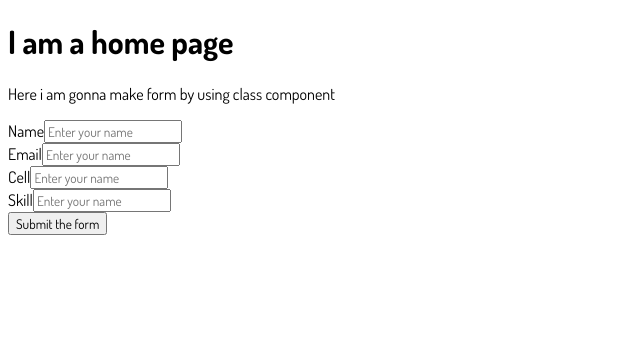
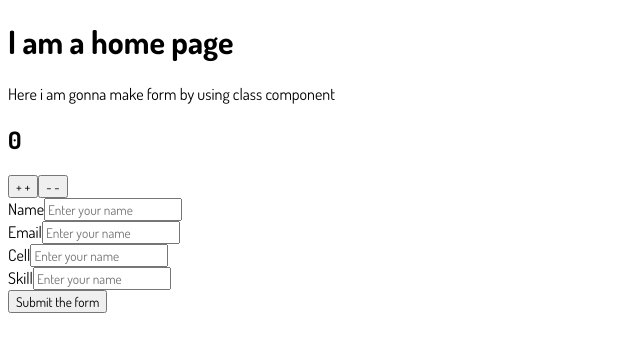
Before and after one commit to topujss/react-todo, a React (Create React App) app: page / in a window 1280 px wide. Shown: the top 352 px of the page, without its empty margins (0-640 px from the left). Built offline with nearby package versions, Linux system fonts and the light colour scheme.

Commit message:
Initial commit

```diff
--- /dev/null
+++ b/src/components/Counter.jsx
@@ -0,0 +1,54 @@
+import React, { Component } from 'react';
+
+// mounting, umounting, updating, and error handling
+
+export class Counter extends Component {
+  constructor(props) {
+    super(props);
+    this.state = {
+      counter: 0,
+    };
+  }
+
+  handleChangeInc = () => {
+    this.setState((prevState) => ({
+      ...prevState,
+      counter: prevState.counter + 1,
+    }));
+  };
+
+  handleChangeDec = () => {
+    this.setState((prevState) => ({
+      ...prevState,
+      counter: prevState.counter - 1,
+    }));
+  };
+
+  render() {
+    const { counter } = this.state;
+    return (
+      <>
+        <main className="text-center">
+          <h1 className="text-center text-9xl font-semibold">{counter}</h1>
+          <div className="value text-white">
+            <button
+              class="inline-flex bg-green-500 border-0 py-1 px-3 focus:outline-none hover:bg-indigo-600 rounded text-lg"
+              onClick={this.handleChangeInc}
+            >
+              + +
+            </button>
+            <button
+              className="ml-3 rounded bg-red-500
+               px-3 py-1 text-lg"
+              onClick={this.handleChangeDec}
+            >
+              - -
+            </button>
+          </div>
+        </main>
+      </>
+    );
+  }
+}
+
+export default Counter;
--- a/src/components/Form/Form.jsx
+++ b/src/components/Form/Form.jsx
@@ -32,7 +32,7 @@ class Form extends Component {
         <form action="">
           <div className="shadow shadow-sky-200 rounded p-5 mt-5">
             <div className="my-5">
-              <label htmlFor="name" className="leading-7 font-semibold text-gray-600">
+              <label htmlFor="name" className="block leading-7 font-semibold text-gray-600">
                 Name
               </label>
               <input
--- a/src/pages/Home/Home.jsx
+++ b/src/pages/Home/Home.jsx
@@ -1,4 +1,5 @@
 import { Component } from 'react';
+import Counter from '../../components/Counter';
 import Form from '../../components/Form/Form';
 
 export default class Home extends Component {
@@ -15,6 +16,7 @@ export default class Home extends Component {
         <p className="text-center text-lg">{subtitle}</p>
 
         <section className="max-w-screen-sm mx-auto">
+          <Counter />
           <Form />
         </section>
       </>
```
Also changed, not shown: src/components/todo.jsx (added, +7 -0 lines).
